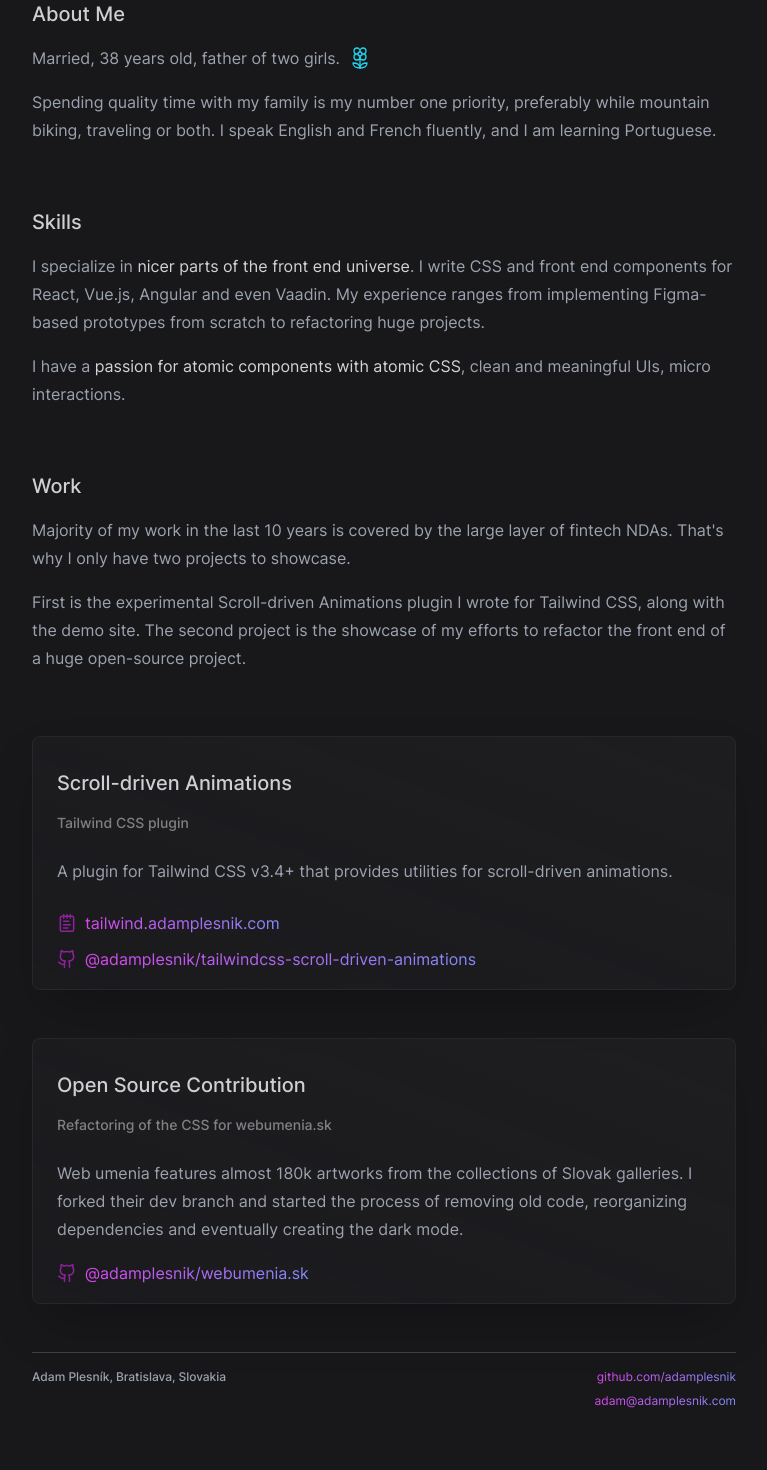
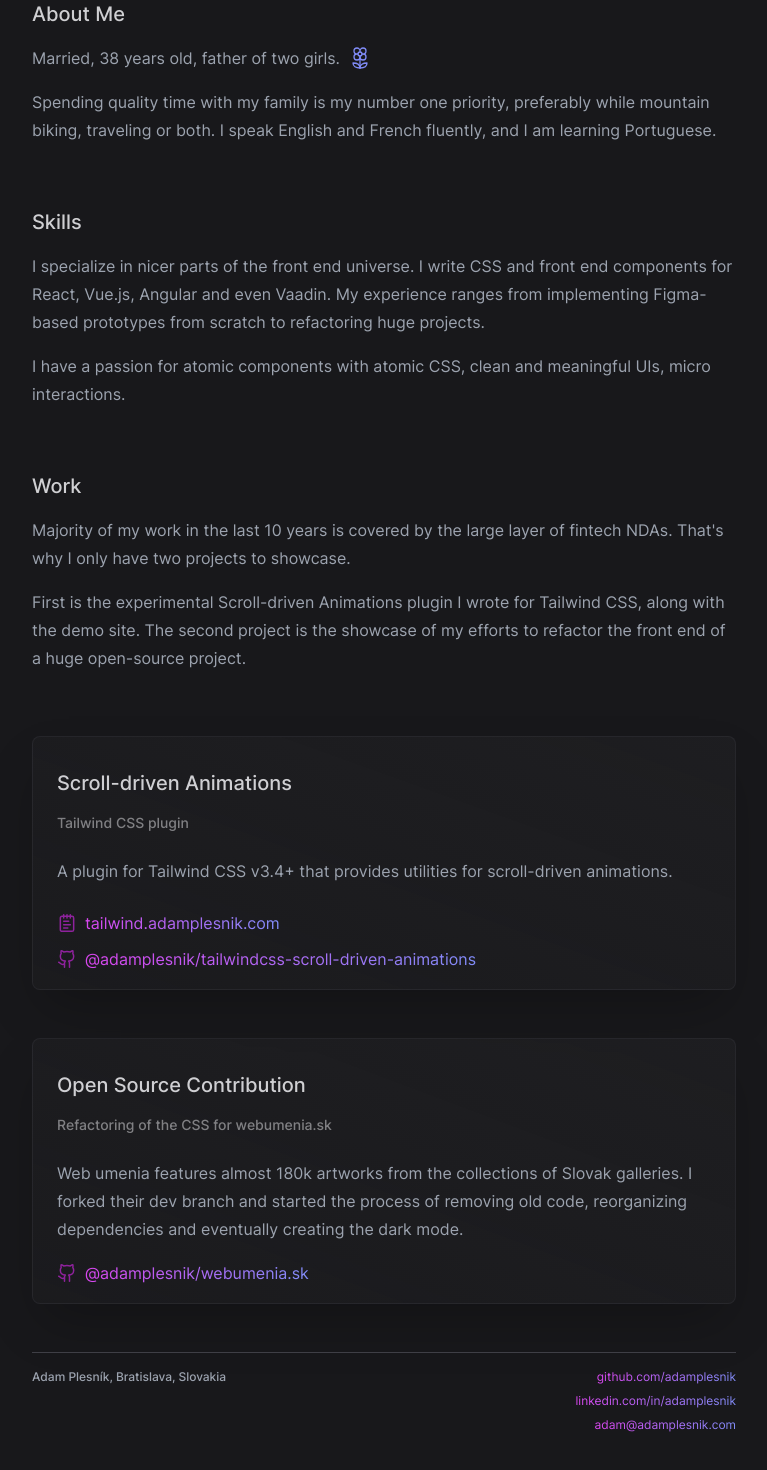
Before and after one commit to adamplesnik/adamplesnik.com, a React (Vite) app: page / in a window 1280 px wide. Shown: the part 324-1794 px from the top of the page, without its empty margins (256-1023 px from the left). Built offline with nearby package versions, Linux system fonts and the light colour scheme.

Commit message:
Update colors, add footer link to Linkedin

```diff
--- a/src/components/Em.tsx
+++ b/src/components/Em.tsx
@@ -1,7 +1,7 @@
 import { PropsWithChildren } from 'react'
 
 const Em = ({ children }: PropsWithChildren<EmProps>) => {
-  return <span className="text-zinc-300">{children}</span>
+  return <span>{children}</span>
 }
 
 export interface EmProps {
--- a/src/components/FlowerAnim.tsx
+++ b/src/components/FlowerAnim.tsx
@@ -11,14 +11,14 @@ const FlowerAnim = () => {
     >
       <Flower2
         className={
-          'ease-custom absolute left-0 top-0 size-6 text-cyan-400 transition-[transform,opacity] duration-700' +
+          'absolute left-0 top-0 size-6 text-indigo-400 transition-[transform,opacity] duration-700 ease-custom' +
           (anim ? ' rotate-[360deg] opacity-0' : ' delay-200')
         }
         strokeWidth={1.3}
       />
       <HandMetal
         className={
-          'ease-custom absolute right-0 top-0 size-6 text-pink-600 transition-[transform,opacity] delay-100 duration-700' +
+          'absolute right-0 top-0 size-6 text-pink-600 transition-[transform,opacity] delay-100 duration-700 ease-custom' +
           (anim ? ' rotate-[360deg]' : ' opacity-0')
         }
         strokeWidth={1.3}
--- a/src/content/Footer.tsx
+++ b/src/content/Footer.tsx
@@ -6,6 +6,7 @@ const Footer = () => {
       <span className="font-medium">Adam Plesník, Bratislava, Slovakia</span>
       <div className="flex flex-col gap-2 sm:items-end">
         <Link href="https://github.com/adamplesnik">github.com/adamplesnik</Link>
+        <Link href="https://www.linkedin.com/in/adamplesnik/">linkedin.com/in/adamplesnik</Link>
         <Link href="mailto:adam@adamplesnik.com">adam@adamplesnik.com</Link>
       </div>
     </div>
```
